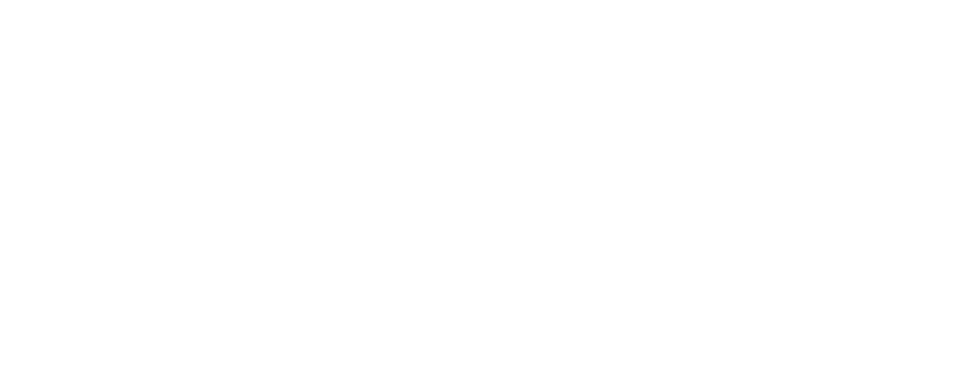
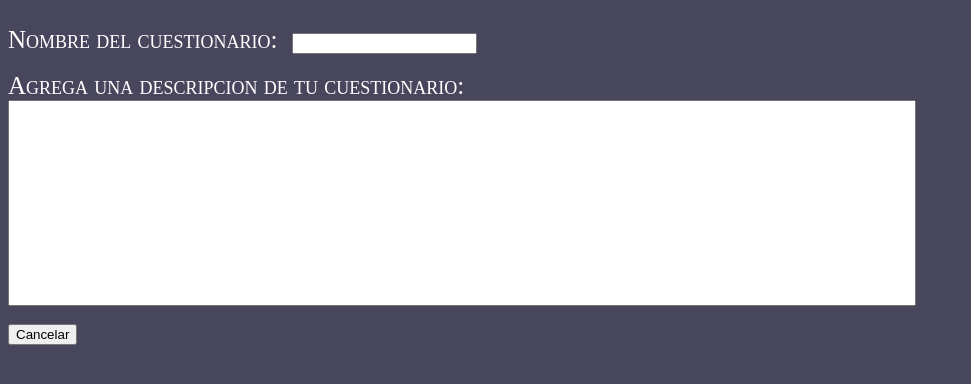
Before and after one commit to Isra-14/proyectoBasesAvanzadas_1, a plain HTML site: page nuevo.html in a window 1280 px wide. Shown: the whole page, without its empty margins (0-971 px from the left). Drawn offline with Linux system fonts and the light colour scheme.

Commit message:
estilos basicos

```diff
--- a/css/styles.css
+++ b/css/styles.css
@@ -8,6 +8,7 @@ body{
     background-color: #ccc;
     color: #333;
 }
+
 .title{
     position: absolute;
     left: 8%;
--- /dev/null
+++ b/css/stylesFormulario.css
@@ -0,0 +1,32 @@
+*{
+    padding: 100;
+    margin: 100;
+}
+
+body{
+    align-items: center;
+    background: url("../img/fondo_2.png");
+    background-color: #ccc;
+    color: #333;
+}
+
+.title{
+    font-family: Roboto;
+    font-variant: small-caps;
+    font-style: normal;
+    font-weight: bold;
+    font-size: 96px;
+    line-height: 112px;
+    display: flex;
+    align-items: center;
+    text-align: center;
+
+    color: #fff;
+}
+
+.subtitle{
+    font-variant: small-caps;
+    font-size: 25px;
+
+    color: #fff;
+}
--- a/nuevo.html
+++ b/nuevo.html
@@ -4,9 +4,23 @@
     <meta charset="UTF-8">
     <meta http-equiv="X-UA-Compatible" content="IE=edge">
     <meta name="viewport" content="width=device-width, initial-scale=1.0">
+    <link rel="stylesheet" href="css/stylesFormulario.css">
     <title>Encuestas KI</title>
 </head>
 <body>
-
+    <br>
+    <div>
+        <label for="nombreTxt" class="subtitle">Nombre del cuestionario:</label>
+        <input type="text" id="nombreTxt" style="margin-left: 10px;">
+    </div>
+    <br>
+    <div>
+        <label for="descTxt" class="subtitle">Agrega una descripcion de tu cuestionario:</label><br>
+        <input type="text" id="descTxt" style="min-width:900px; min-height:200px">
+    </div>
+    <br>
+    <div>
+        <a href="index.html"><button id="btnCancelar">Cancelar</button></a>
+    </div>
 </body>
 </html>
```
Also changed, not shown: guardadas.html (+1 -0 lines), img/fondo_2.png (added).
